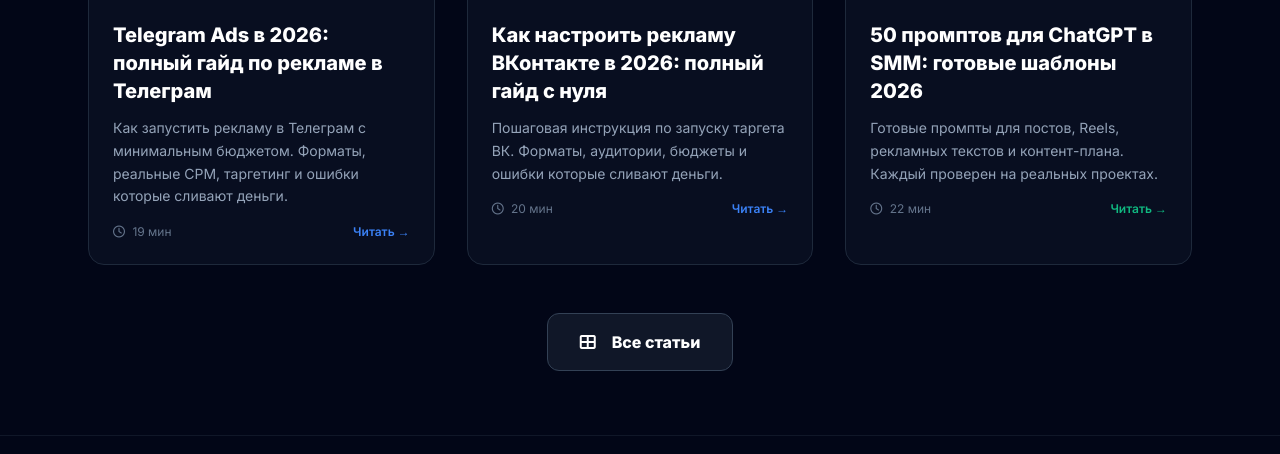
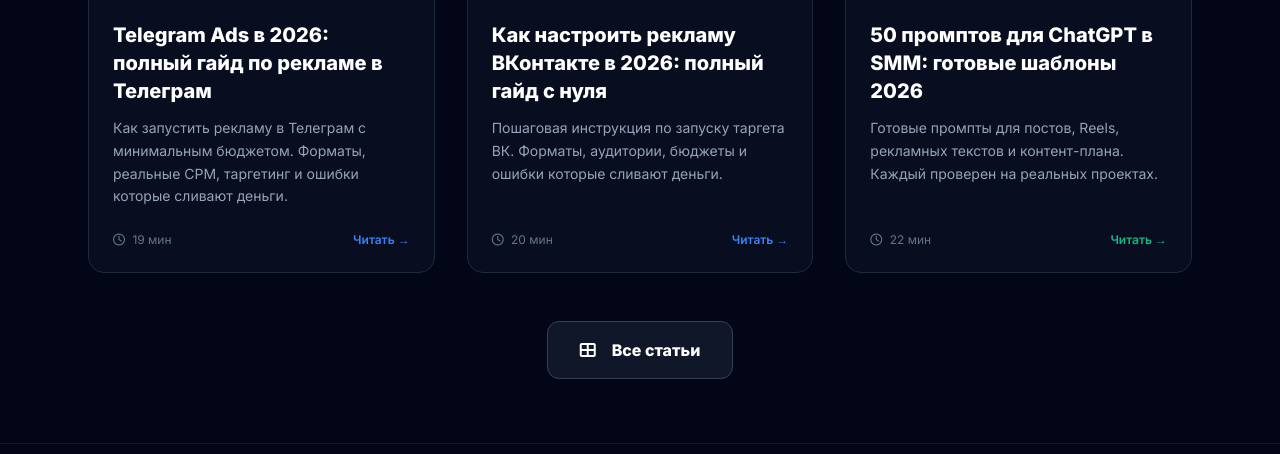
Before and after one commit to vladsaram/vladsaram.github.io, a plain HTML site: page index.html in a window 1280 px wide. Shown: the part 4707-5161 px from the top of the page. Drawn offline with nearby package versions, Linux system fonts and the light colour scheme.

Commit message:
Add files via upload

```diff
--- a/index.html
+++ b/index.html
@@ -474,7 +474,7 @@
             <!-- Статьи рендерятся через JS -->
         </div>
         <div class="text-center mt-12">
-            <a href="blog.html" class="inline-flex items-center gap-2 px-8 py-4 bg-slate-800/50 hover:bg-slate-800 text-white font-bold rounded-xl border border-slate-700 hover:border-emerald-600/50 transition">
+            <a href="blog/" class="inline-flex items-center gap-2 px-8 py-4 bg-slate-800/50 hover:bg-slate-800 text-white font-bold rounded-xl border border-slate-700 hover:border-emerald-600/50 transition">
                 <i class="fas fa-th-large mr-2"></i>
                 Все статьи
             </a>
@@ -492,7 +492,7 @@
     icon: "fa-paper-plane",
     iconBg: "from-sky-600 to-blue-700",
     read: "19 мин",
-    url: "articles/telegram-ads-2026.html",
+    url: "articles/telegram-ads-2026/",
     date: "2026-05-24",
     dateLabel: "24 мая 2026"
 },
@@ -504,7 +504,7 @@
     icon: "fa-bullseye",
     iconBg: "from-blue-600 to-indigo-600",
     read: "20 мин",
-    url: "articles/reklama-vkontakte-2026.html",
+    url: "articles/reklama-vkontakte-2026/",
     date: "2026-05-24",
     dateLabel: "24 мая 2026"
 },
@@ -517,7 +517,7 @@
             icon: "fa-comments",
             iconBg: "from-emerald-600 to-teal-600",
             read: "22 мин",
-            url: "articles/prompty-chatgpt-smm.html",
+            url: "articles/prompty-chatgpt-smm/",
             date: "2026-05-24"
         },
         {
@@ -529,7 +529,7 @@
             icon: "fa-robot",
             iconBg: "from-teal-600 to-cyan-600",
             read: "18 мин",
-            url: "articles/ai-content-cost.html",
+            url: "articles/ai-content-cost/",
             date: "2026-02-11"
         },
         {
@@ -541,7 +541,7 @@
             icon: "fa-rocket",
             iconBg: "from-lime-600 to-green-600",
             read: "15 мин",
-            url: "articles/content-marketing-launch.html",
+            url: "articles/content-marketing-launch/",
             date: "2026-01-20"
         }
     ];
@@ -559,7 +559,8 @@
         const grid = document.getElementById("articles-grid");
         grid.innerHTML = list.slice(0, 3).map(a => {
             const c = colorMap[a.categoryColor] || colorMap.emerald;
-            return `<article class="article-card bg-slate-900/50 rounded-2xl border border-slate-800 overflow-hidden group">
+            return `<article class="article-card bg-slate-900/50 rounded-2xl border border-slate-800 overflow-hidden group flex flex-col">
+                <a href="${a.url}" class="block">
                     <div class="relative h-48 bg-gradient-to-br ${a.iconBg} overflow-hidden">
                         <div class="absolute inset-0 flex items-center justify-center">
                             <i class="fas ${a.icon} text-6xl text-white opacity-20"></i>
@@ -568,10 +569,13 @@
                             <span class="text-xs font-bold ${c.badge} uppercase tracking-wider">${a.category}</span>
                         </div>
                     </div>
-                <div class="p-6">
-                    <h3 class="text-xl font-bold text-white mb-3 ${c.hover} transition">${a.title}</h3>
+                </a>
+                <div class="p-6 flex flex-col flex-1">
+                    <h3 class="text-xl font-bold text-white mb-3 ${c.hover} transition">
+                        <a href="${a.url}">${a.title}</a>
+                    </h3>
                     <p class="text-slate-400 text-sm mb-4 leading-relaxed">${a.desc}</p>
-                    <div class="flex items-center justify-between text-xs text-slate-500">
+                    <div class="flex items-center justify-between text-xs text-slate-500 mt-auto pt-2">
                         <span><i class="far fa-clock mr-1"></i> ${a.read}</span>
                         <a href="${a.url}" class="${c.link} transition font-semibold">Читать →</a>
                     </div>
```
Also changed, not shown: blog.html (+8 -8 lines). Lines whose indentation alone changed are shown as unchanged.
